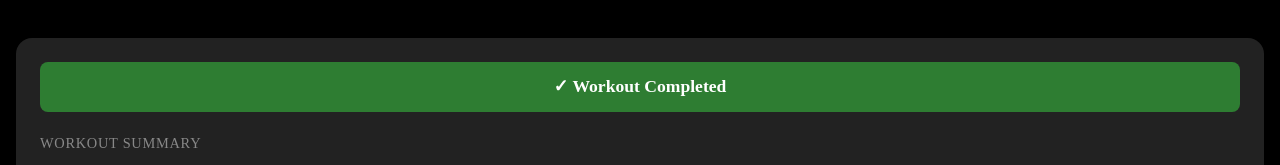
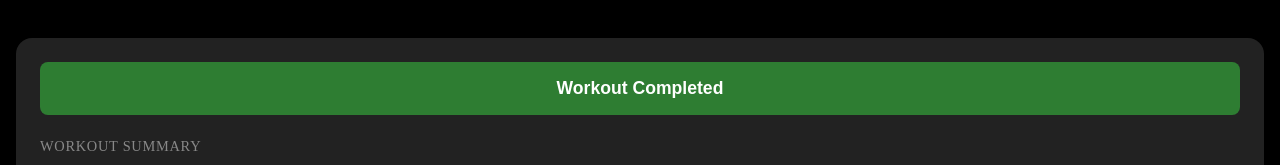
Before and after one commit to marcterradas/fitness-journal-app, a Vue app in the folder app/: page /journal in a window 1280 px wide. Both pictures are taken after a click on the button "Previous day". Shown: the part 160-325 px from the top of the page. Built offline with nearby package versions, Linux system fonts and the light colour scheme.

Commit message:
Update WorkoutCard styles

```diff
--- a/app/src/components/WorkoutCard.vue
+++ b/app/src/components/WorkoutCard.vue
@@ -33,15 +33,15 @@ const exercises = ['Pull ups', 'Dips', 'Rows', 'Military Press']
 <template>
   <div class="workout-card">
     <div class="workout-card__status-container">
-      <div v-if="status === 'completed'" class="workout-card__action workout-card__action--completed">
-        <span>✓ Workout Completed</span>
-      </div>
+      <button v-if="status === 'completed'" class="workout-card__action workout-card__action--completed" disabled>
+        <span>Workout Completed</span>
+      </button>
       <button v-else-if="status === 'active'" class="workout-card__action workout-card__action--start" @click="goToWorkout">
         Start Workout
       </button>
-      <div v-else class="workout-card__action workout-card__action--upcoming">
+      <button v-else class="workout-card__action workout-card__action--upcoming" disabled>
         <span>Upcoming Workout</span>
-      </div>
+      </button>
     </div>
 
     <div class="workout-card__exercises">
@@ -90,7 +90,6 @@ const exercises = ['Pull ups', 'Dips', 'Rows', 'Military Press']
 .workout-card__action--start {
   background-color: #1976d2;
   cursor: pointer;
-  transition: background-color 0.2s;
 }
 
 .workout-card__action--start:hover {
```
